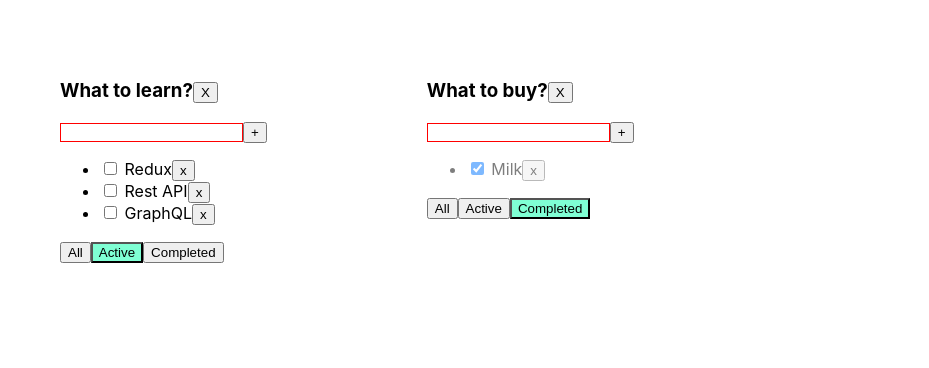
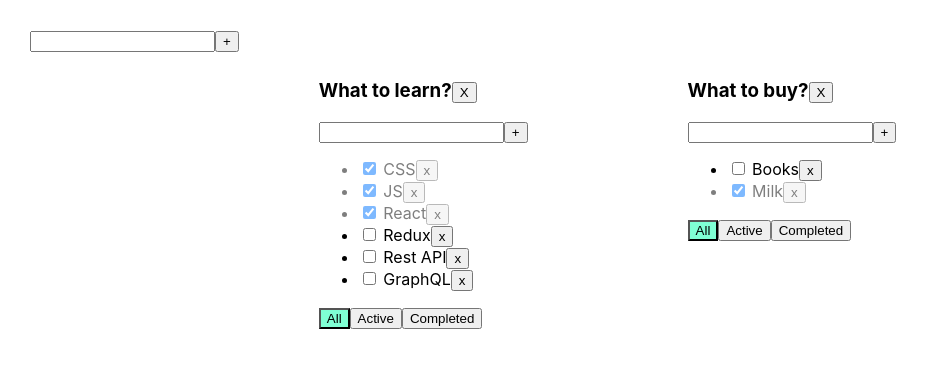
Before and after one commit to RomanAlxndrvch/TODO_List-Secondary, a React (Create React App) app: page / in a window 1280 px wide. Shown: the top 368 px of the page, without its empty margins (0-929 px from the left). Built offline with nearby package versions, Linux system fonts and the light colour scheme.

Commit message:
TodoLessen #6. Implement logic to add new TodoList

```diff
--- /dev/null
+++ b/src/AddItemForm.tsx
@@ -0,0 +1,41 @@
+import React, {ChangeEvent, KeyboardEvent, useState} from "react";
+
+type AddItemFormPropsType = {
+    addItem: (title: string) => void
+}
+
+export function AddItemForm(props: AddItemFormPropsType) {
+
+    const [input, setInput] = useState('')
+    const [error, setError] = useState<string | null>(null)
+
+    const onChangeInputHandler = (e: ChangeEvent<HTMLInputElement>) => {
+        setInput(e.currentTarget.value)
+        setError(null)
+    }
+    const onKeyDownButtonHandler = (e: KeyboardEvent<HTMLInputElement>) => {
+        if (e.ctrlKey && e.key === 'Enter') {
+            addTaskButtonHandler()
+        }
+    }
+    const addTaskButtonHandler = () => {
+        if (input.trim() !== '') {
+            props.addItem(input.trim())
+            setInput('')
+        }
+        else {
+            setError('Title is required!')
+        }
+    }
+
+    return <div>
+        <input
+            className={error ? 'error' : ''}
+            value={input}
+            onChange={onChangeInputHandler}
+            onKeyDown={onKeyDownButtonHandler}/>
+
+        <button onClick={addTaskButtonHandler}>+</button>
+        {error && <div className={'error-message'}>Field is required!</div>}
+    </div>
+}
--- a/src/App.tsx
+++ b/src/App.tsx
@@ -2,12 +2,16 @@ import React, {useState} from 'react';
 import './App.css';
 import {List, TaskType} from "./List";
 import {v1} from "uuid";
+import {AddItemForm} from "./AddItemForm";
 
 export type FilteredValuesType = 'all' | 'completed' | 'active'
 type TodoListType = {
     id: string
     title: string
     filter: FilteredValuesType
+}
+type TasksStateType = {
+    [key: string]: Array<TaskType>
 }
 
 // States
@@ -33,7 +37,7 @@ function App() {
         let todolist = todolists.find(el => el.id === todoListId);
         if (todolist) {
             todolist.filter = value
-            setTodolist([...todolists])
+            setTodolists([...todolists])
         }
     }
 
@@ -50,25 +54,34 @@ function App() {
         let filteredTodolists = todolists.filter((el) =>
             el.id !== todolistId
         )
-        setTodolist(filteredTodolists)
+        setTodolists(filteredTodolists)
         delete tasksObj[todolistId]
         setTasksObj({...tasksObj})
     }
 
+    function addTodoList(title: string) {
+        let todoList: TodoListType = {id: v1(), title: title, filter: 'all'}
+        setTodolists([todoList, ...todolists])
+        setTasksObj({
+                ...tasksObj,
+                [todoList.id]: []
+            }
+        )
+    }
 
     const todoListId1 = v1()
 
     const todoListId2 = v1()
 
     // Lists (T0D0 Lists)
-    let [todolists, setTodolist] = useState<Array<TodoListType>>(
+    let [todolists, setTodolists] = useState<Array<TodoListType>>(
         [
-            {id: todoListId1, title: 'What to learn?', filter: 'active'},
-            {id: todoListId2, title: 'What to buy?', filter: 'completed'}
+            {id: todoListId1, title: 'What to learn?', filter: 'all'},
+            {id: todoListId2, title: 'What to buy?', filter: 'all'}
         ]
     )
 
-    let [tasksObj, setTasksObj] = useState({
+    let [tasksObj, setTasksObj] = useState<TasksStateType>({
         [todoListId1]: [
             {id: v1(), title: 'CSS', isDone: true},
             {id: v1(), title: 'JS', isDone: true},
@@ -85,8 +98,9 @@ function App() {
 
     return (
         <div className={'App'}>
+            <AddItemForm addItem={(addTodoList)}/>
+
             {todolists.map((el) => {
-
                 let tasksForTodoList = tasksObj[el.id]
                 if (el.filter === 'active') {
                     tasksForTodoList = tasksForTodoList.filter((e) => !e.isDone)
--- a/src/List.tsx
+++ b/src/List.tsx
@@ -1,5 +1,6 @@
-import React, {ChangeEvent, KeyboardEvent, useState} from "react";
+import React, {ChangeEvent} from "react";
 import {FilteredValuesType} from "./App";
+import {AddItemForm} from "./AddItemForm";
 
 export type TaskType = {
     id: string
@@ -19,35 +20,15 @@ type PropsType = {
 }
 
 export function List(props: PropsType) {
-
-    const [input, setInput] = useState('')
-    const [error, setError] = useState<string | null>(null)
-
-    const addTaskButtonHandler = () => {
-        if (input.trim() !== '') {
-            props.addTask(input.trim(), props.id)
-            setInput('')
-        }
-        else {
-            setError('Title is required!')
-        }
-    }
-    const onChangeInputHandler = (e: ChangeEvent<HTMLInputElement>) => {
-        setInput(e.currentTarget.value)
-        setError(null)
-    }
-    const onKeyDownButtonHandler = (e: KeyboardEvent<HTMLInputElement>) => {
-        if (e.ctrlKey && e.key === 'Enter') {
-            addTaskButtonHandler()
-        }
-    }
     const onAllBtnHandler = () => props.changeFilter('all', props.id)
     const onActiveBtnHandler = () => props.changeFilter('active', props.id)
     const onCompletedBtnHandler = () => props.changeFilter('completed', props.id)
     const removeTodolist = () => {
         props.removeTodolist(props.id)
     }
-
+    const addTask = (title: string) => {
+        props.addTask(title, props.id)
+    }
 
     return (
         <div className="App">
@@ -55,16 +36,7 @@ export function List(props: PropsType) {
                 <h3>{props.title}
                     <button onClick={removeTodolist}>X</button>
                 </h3>
-                <div>
-                    <input
-                        className={'error'}
-                        value={input}
-                        onChange={onChangeInputHandler}
-                        onKeyDown={onKeyDownButtonHandler}/>
-
-                    <button onClick={addTaskButtonHandler}>+</button>
-                    {error && <div className={'error-message'}>Field is required!</div>}
-                </div>
+                <AddItemForm addItem={addTask}/>
                 <ul>
                     {
                         props.tasks.map((task) => {
@@ -104,5 +76,4 @@ export function List(props: PropsType) {
             </div>
         </div>
     )
-
 }
```
